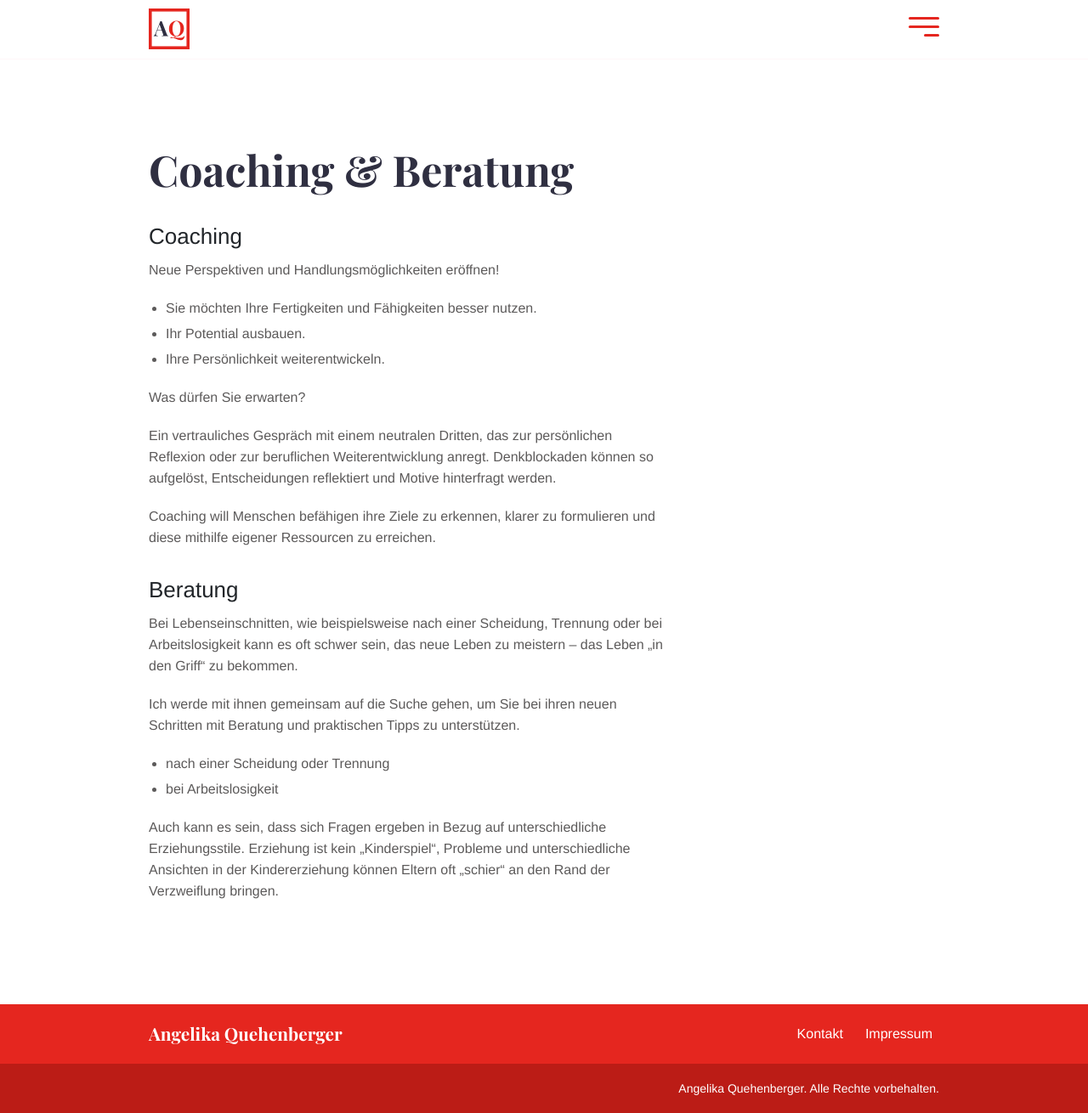
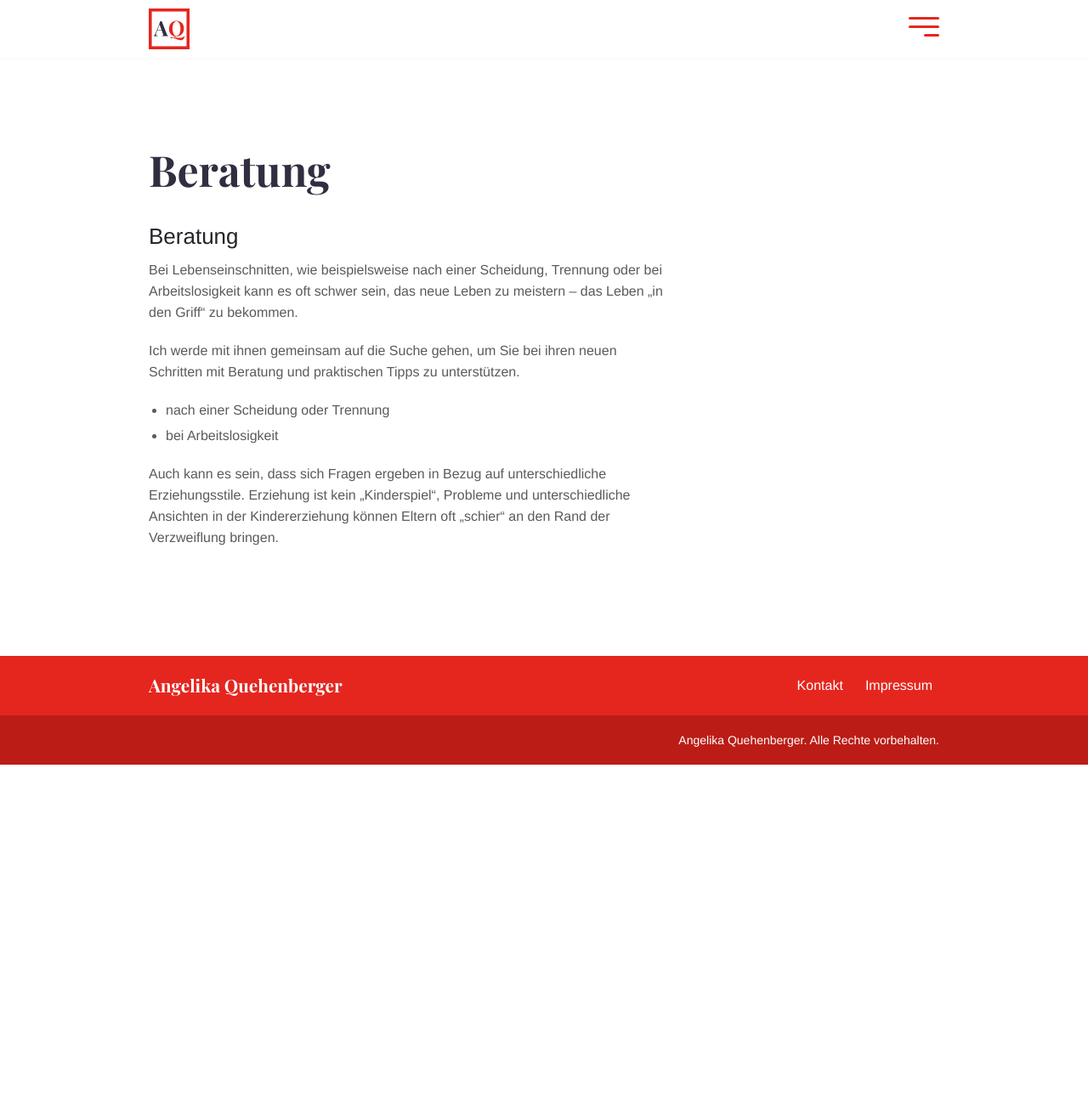
Before and after one commit to dvschnitz/angelika-quehenberger, a Jekyll site: the page built from _services/Beratung.md, in a window 1280 px wide. Shown: the whole page at 85% size. Built offline with Jekyll 4.4.1, drawn with Linux system fonts in a browser that asks for light colours; after the commit the page ends 900 px from its top, so only the background shows below that.

Commit message:
Splitted Coaching und Beratung

```diff
--- a/_services/CoachingBeratung.md
+++ b/_services/Beratung.md
@@ -1,23 +1,11 @@
 ---
-title: "Coaching & Beratung"
+title: "Beratung"
 date: 2021-11-18T12:33:46+10:00
 featured: true
-weight: 7
+weight: 6
 layout: page
 ---
 
-## Coaching
-Neue Perspektiven und Handlungsmöglichkeiten eröffnen!
-
-* Sie möchten Ihre Fertigkeiten und Fähigkeiten besser nutzen.
-* Ihr Potential ausbauen.
-* Ihre Persönlichkeit weiterentwickeln.
-
-Was dürfen Sie erwarten?
-
-Ein vertrauliches Gespräch mit einem neutralen Dritten, das zur persönlichen Reflexion oder zur beruflichen Weiterentwicklung anregt. Denkblockaden können so aufgelöst, Entscheidungen reflektiert und Motive hinterfragt werden.
-
-Coaching will Menschen befähigen ihre Ziele zu erkennen, klarer zu formulieren und diese mithilfe eigener Ressourcen zu erreichen.
 ## Beratung
 Bei Lebenseinschnitten, wie beispielsweise nach einer Scheidung, Trennung oder bei  Arbeitslosigkeit kann es oft schwer sein, das neue Leben zu meistern – das Leben „in den Griff“ zu bekommen.
 
```
Also changed, not shown: _data/menus.yml (+9 -6 lines), _services/Coaching.md (added, +20 -0 lines).
